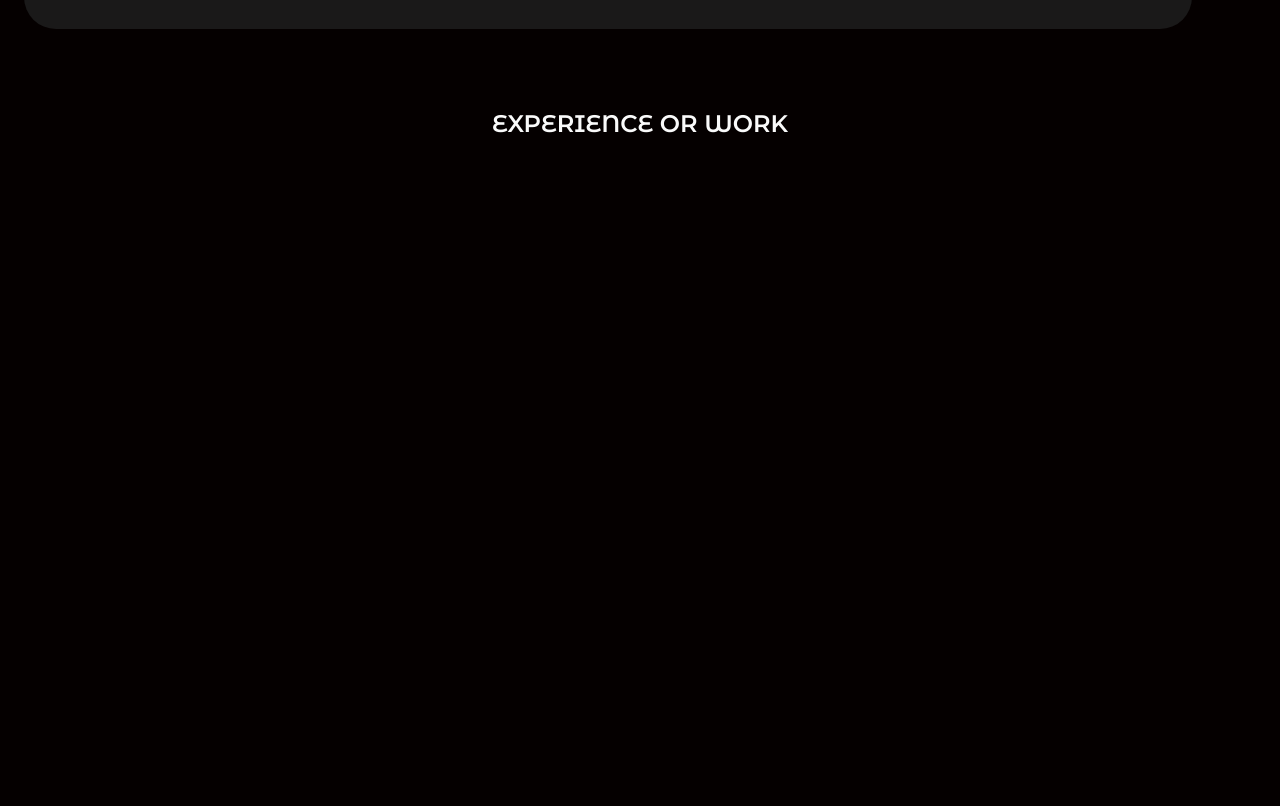
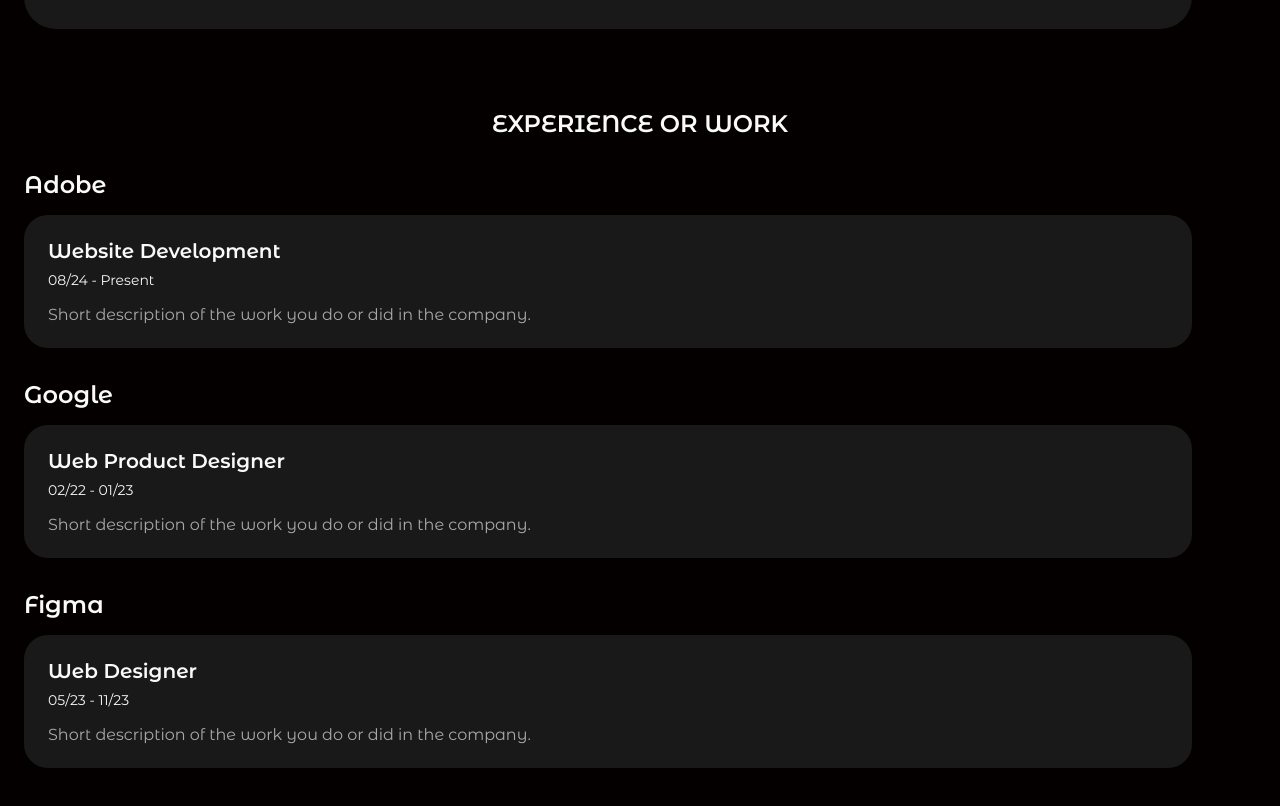
Before and after one commit to KoryakinaAnastasiia/portfolio, a plain HTML site: page index.html in a window 1280 px wide. Shown: the part 6465-7271 px from the top of the page. Before the commit the page ends 6763 px from the top, so only its background shows below. Drawn offline with nearby package versions, Linux system fonts and the light colour scheme; a web font is replaced by a local one.

Commit message:
experience_css

```diff
--- a/assets/css/styles.css
+++ b/assets/css/styles.css
@@ -492,6 +492,39 @@ img {
 }
 
 /*=============== EXPERIENCE ===============*/
+.experience__container {
+  row-gap: 2rem;
+}
+
+.experience__card {
+  display: grid;
+  row-gap: 1rem;
+}
+
+.experience__company {
+  font-size: var(--h2-font-size);
+}
+
+.experience__data {
+  background-color: var(--container-color);
+  padding: 1.5rem;
+  border-radius: 1.5rem;
+}
+
+.experience__profession {
+  font-size: var(--h3-font-size);
+  margin-bottom: 0.5rem;
+}
+
+.experience__date {
+  display: block;
+  font-size: var(--small-font-size);
+  margin-bottom: 1rem;
+}
+
+.experience__description {
+  color: var(--text-color);
+}
 
 /*=============== CONTACT ===============*/
 
--- a/index.html
+++ b/index.html
@@ -483,6 +483,44 @@
       <!--==================== EXPERIENCE ====================-->
       <section class="experience section" id="experience">
         <h2 class="section__title">EXPERIENCE OR WORK</h2>
+
+        <div class="experience__container container grid">
+          <article class="experience__card">
+            <h2 class="experience__company">Adobe</h2>
+
+            <div class="experience__data">
+              <h3 class="experience__profession">Website Development</h3>
+              <span class="experience__date">08/24 - Present</span>
+              <p class="experience__description">
+                Short description of the work you do or did in the company.
+              </p>
+            </div>
+          </article>
+
+          <article class="experience__card">
+            <h2 class="experience__company">Google</h2>
+
+            <div class="experience__data">
+              <h3 class="experience__profession">Web Product Designer</h3>
+              <span class="experience__date">02/22 - 01/23</span>
+              <p class="experience__description">
+                Short description of the work you do or did in the company.
+              </p>
+            </div>
+          </article>
+
+          <article class="experience__card">
+            <h2 class="experience__company">Figma</h2>
+
+            <div class="experience__data">
+              <h3 class="experience__profession">Web Designer</h3>
+              <span class="experience__date">05/23 - 11/23</span>
+              <p class="experience__description">
+                Short description of the work you do or did in the company.
+              </p>
+            </div>
+          </article>
+        </div>
       </section>
 
       <!--==================== CONTACT ====================-->
```
